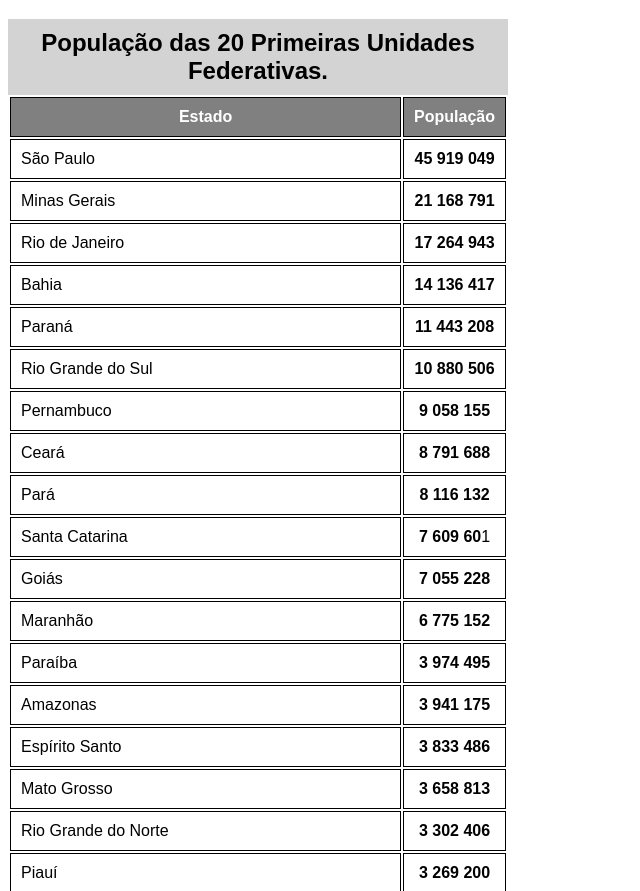
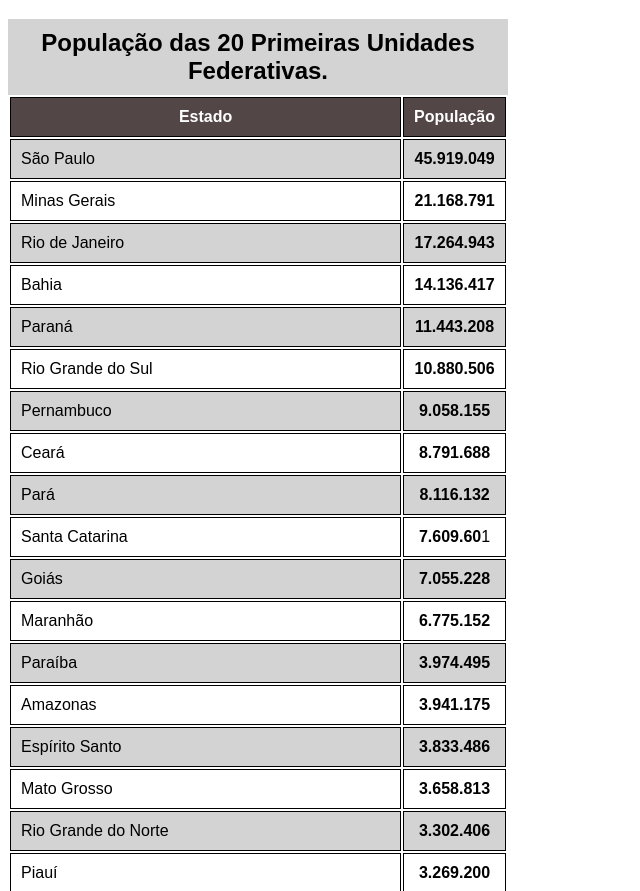
Before and after one commit to eduardosichelero/HTML_e_CSS, a plain HTML site: page Exercicios/ex023/tabela002.html in a window 1280 px wide. Shown: the part 61-952 px from the top of the page, without its empty margins (0-640 px from the left). Drawn offline with Linux system fonts and the light colour scheme.

Commit message:
Update tabela002.html

```diff
--- a/Exercicios/ex023/tabela002.html
+++ b/Exercicios/ex023/tabela002.html
@@ -20,15 +20,18 @@
         }
 
         thead {
-            background-color: grey;
+            background-color: rgb(83, 70, 70);
             color: white;
         }
 
         tfoot {
-            background-color: grey;
+            background-color: rgb(83, 70, 70);
             color: white;
         }
 
+        tbody > tr:nth-child(odd) {
+            background-color: lightgrey;
+        }
         .num {
             text-align: center;
         }
@@ -65,82 +68,82 @@
         <tbody>
             <tr>
                 <td>São Paulo</td>
-                <td class="num"><strong>45 919 049</strong></td>
+                <td class="num"><strong>45.919.049</strong></td>
             </tr>
             <tr>
                 <td>Minas Gerais</td>
-                <td class="num"><strong>21 168 791</strong></td>
+                <td class="num"><strong>21.168.791</strong></td>
             </tr>
             <tr>
                 <td>Rio de Janeiro</td>
-                <td class="num"><strong>17 264 943</strong></td>
+                <td class="num"><strong>17.264.943</strong></td>
             </tr>
             <tr>
                 <td>Bahia</td>
-                <td class="num"><strong>14 136 417</strong></td>
+                <td class="num"><strong>14.136.417</strong></td>
             </tr>
             <tr>
                 <td>Paraná</td>
-                <td class="num"><strong>11 443 208</strong>	</td>
+                <td class="num"><strong>11.443.208</strong>	</td>
             </tr>
             <tr>
                 <td> Rio Grande do Sul</td>
-                <td class="num"><strong>10 880 506</strong>	</td>
+                <td class="num"><strong>10.880.506</strong>	</td>
             </tr>
             <tr>
                 <td> Pernambuco</td>
-                <td class="num"><strong>9 058 155</strong>	</td>
+                <td class="num"><strong>9.058.155</strong>	</td>
             </tr>
             <tr>
                 <td>Ceará</td>
-                <td class="num"><strong>8 791 688</strong>	</td>
+                <td class="num"><strong>8.791.688</strong>	</td>
             </tr>
             <tr>
                 <td>Pará</td>
-                <td class="num"><strong>8 116 132</strong>	</td>
+                <td class="num"><strong>8.116.132</strong>	</td>
             </tr>
             <tr>
                 <td>Santa Catarina</td>
-                <td class="num"><strong>7 609 60</strong>1	</td>
+                <td class="num"><strong>7.609.60</strong>1	</td>
             </tr>
             <tr>
                 <td>Goiás</td>
-                <td class="num"><strong>7 055 228</strong>	</td>
+                <td class="num"><strong>7.055.228</strong>	</td>
             </tr>
             <tr>
                 <td>Maranhão</td>
-                <td class="num"><strong>6 775 152</strong>	</td>
+                <td class="num"><strong>6.775.152</strong>	</td>
             </tr>
             <tr>
                 <td>Paraíba</td>
-                <td class="num"><strong>3 974 495</strong>	</td>
+                <td class="num"><strong>3.974.495</strong>	</td>
             </tr>
             <tr>
                 <td>Amazonas</td>
-                <td class="num"><strong>3 941 175</strong>	</td>
+                <td class="num"><strong>3.941.175</strong>	</td>
             </tr>
             <tr>
                 <td>Espírito Santo</td>
-                <td class="num"><strong>3 833 486</strong>	</td>
+                <td class="num"><strong>3.833.486</strong>	</td>
             </tr>
             <tr>
                 <td>Mato Grosso</td>
-                <td class="num"><strong>3 658 813</strong>	</td>
+                <td class="num"><strong>3.658.813</strong>	</td>
             </tr>
             <tr>
                 <td> Rio Grande do Norte</td>
-                <td class="num"><strong>3 302 406</strong>	</td>
+                <td class="num"><strong>3.302.406</strong>	</td>
             <tr>
                 <td>Piauí</td>
-                <td class="num"><strong>3 269 200</strong>	</td>
+                <td class="num"><strong>3.269.200</strong>	</td>
             </tr>
             <tr>
                 <td>Alagoas</td>
-                <td class="num"><strong>3 127 511</strong>	</td>
+                <td class="num"><strong>3.127.511</strong>	</td>
             </tr>
             <tr>
                 <td>Distrito Federal</td>
-                <td class="num"><strong>2 817 068</strong>	</td>
+                <td class="num"><strong>2.817.068</strong>	</td>
             </tr>
 
         </tbody>
```
